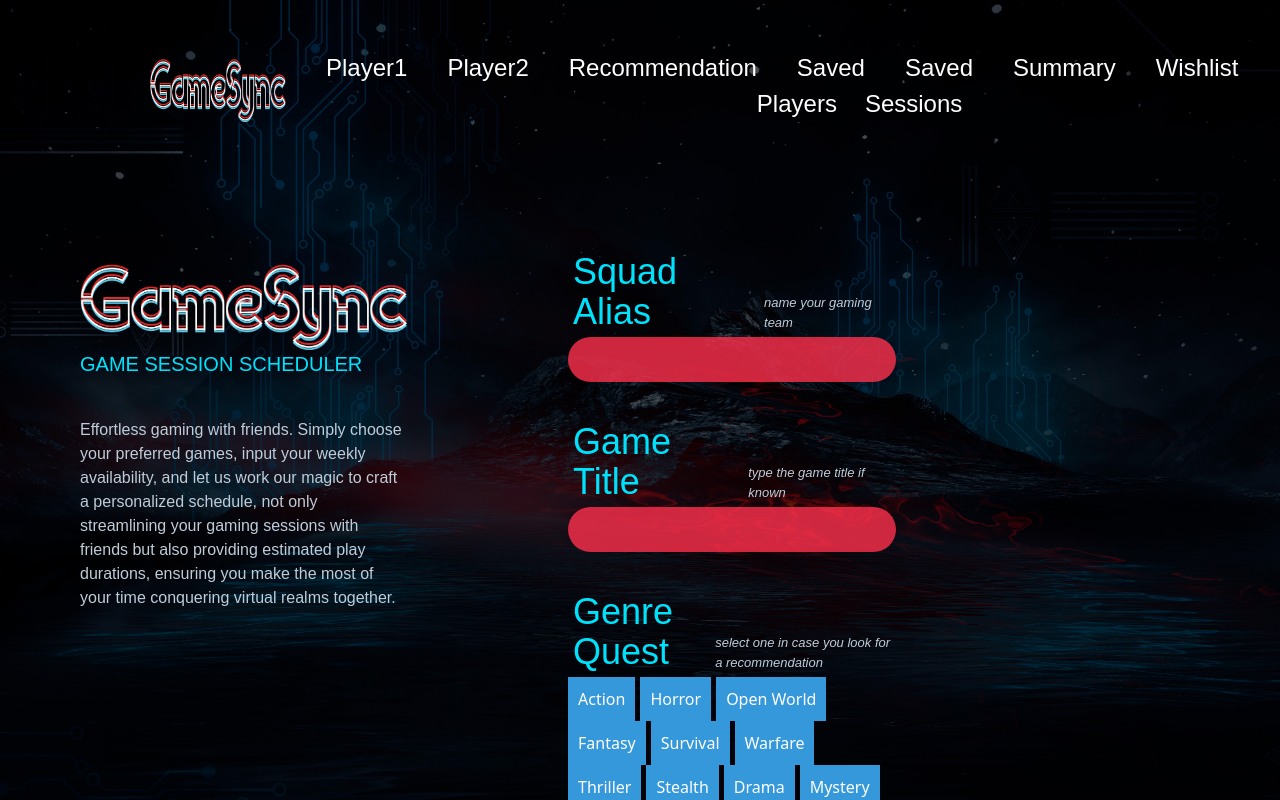
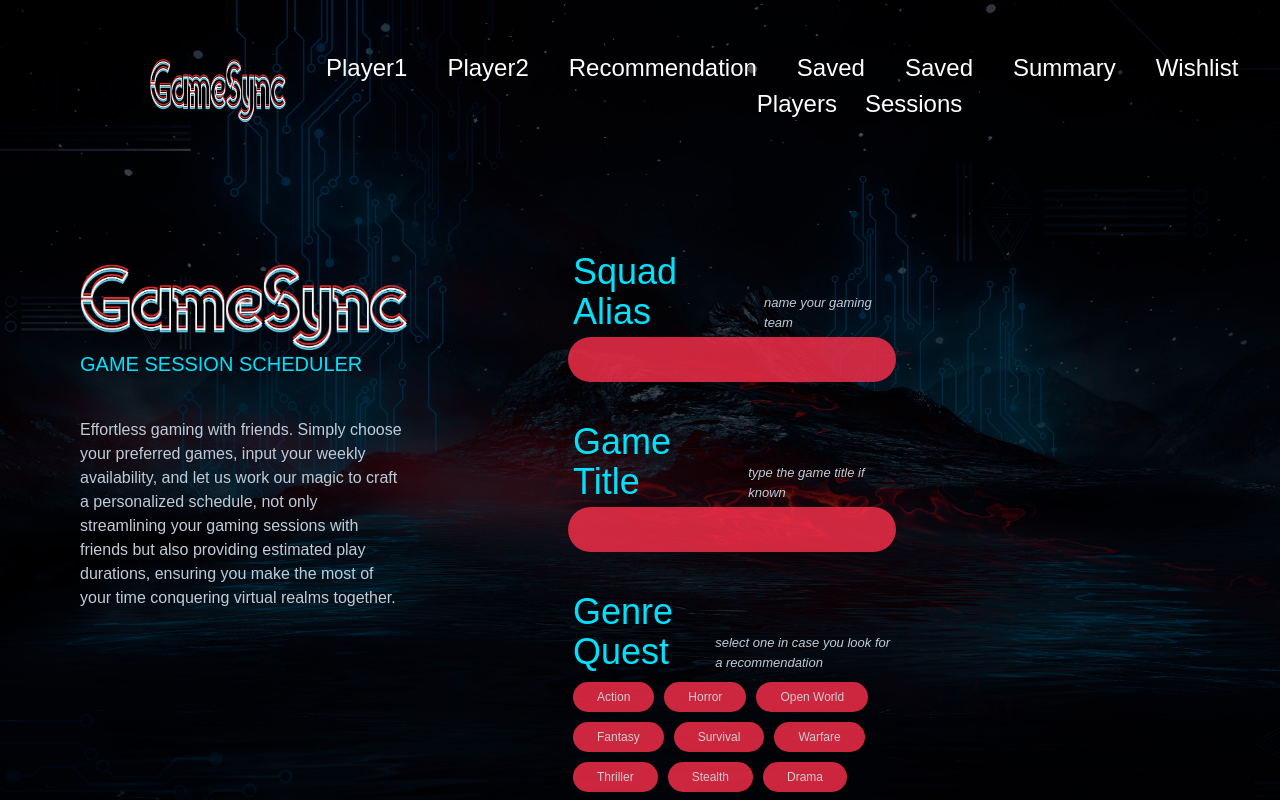
Before and after one commit to Alan-Chumbley/Gaming-scheduler, a React (Vite) app: page / in a window 1280 px wide. Shown: the top 800 px of the page. Built offline with nearby package versions, Linux system fonts and the light colour scheme; a web font is replaced by a local one.

Commit message:
styling inputs

```diff
--- a/src/pages/Home/Home.css
+++ b/src/pages/Home/Home.css
@@ -56,10 +56,15 @@ input:focus {
 }
 
 .genreBtn {
-    background-color: #3498db;
+    background-color: var(--red) !important;
+    opacity: 0.8;
+    border-radius: 27px;
+    padding: 6px 24px 6px 24px !important;
+    font-family: var(--sub);
+    font-size: 12px;
     color: #ffffff;
     padding: 10px;
-    margin-right: 5px;
+    margin: 5px;
     border: none;
     cursor: pointer;
-  }
+    }
```
